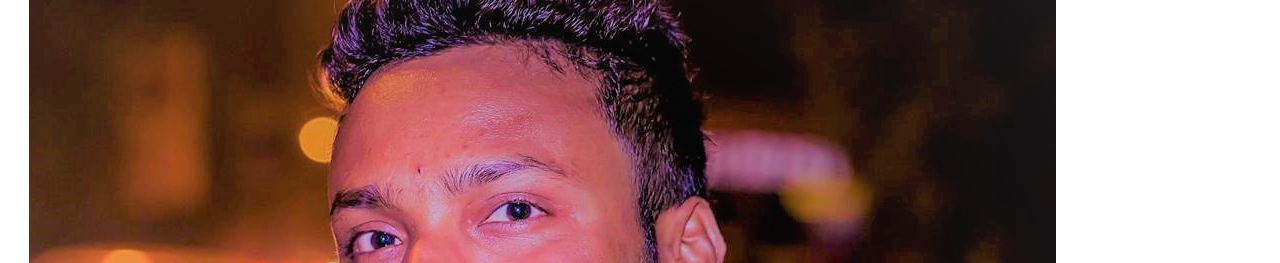
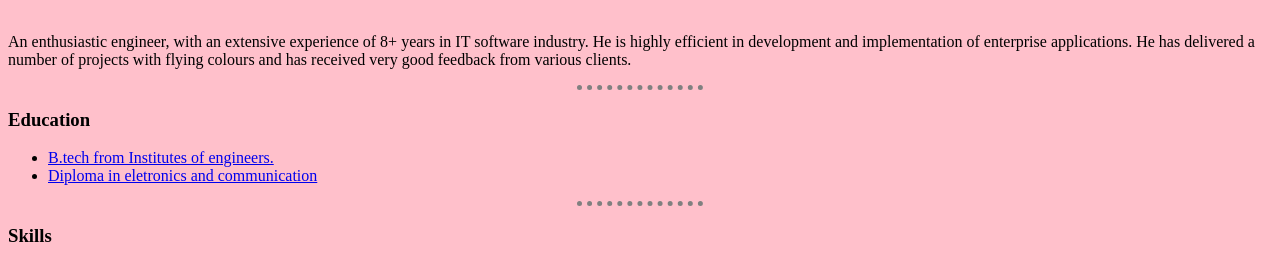
Before and after one commit to JPWORLD/cv, a plain HTML site: page index.html in a window 1280 px wide. Shown: the part 187-450 px from the top of the page. Drawn offline with Linux system fonts and the light colour scheme.

Commit message:
modification in image and added inline css code

```diff
--- a/index.html
+++ b/index.html
@@ -4,6 +4,22 @@
     <meta charset="utf-8">
     <title>Jai's Personal Site</title>
   </head>
+  <style media="screen">
+  body{
+    background-color: pink;
+  }
+    hr{
+      border: 1px dotted red;
+      width: 10%;
+      border-style: none;
+      border-top-style: dotted;
+      border-color: grey;
+      border-width: 5px;
+    }
+    img{
+      height: 150px;
+    }
+  </style>
   <body>
     <table cellspacing="20">
       <tr>
```
